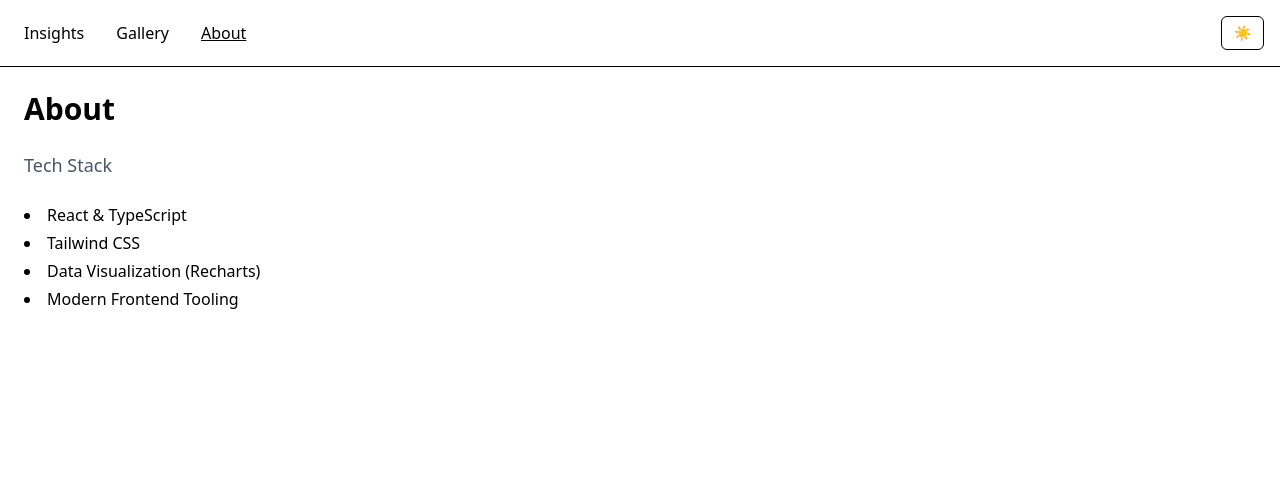
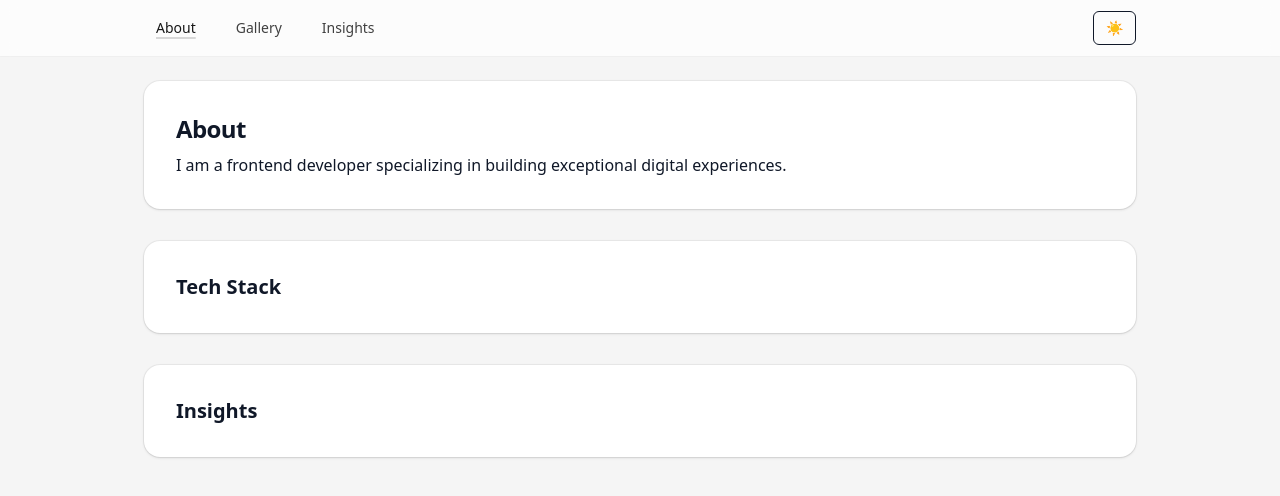
Before and after one commit to Fnorb/react-portfolio-showcase, a React (Vite) app: page /about in a window 1280 px wide. Shown: the top 496 px of the page. Built offline with nearby package versions, Linux system fonts and the light colour scheme.

Commit message:
feat: add clsx, dummy content and more styles

```diff
--- a/package.json
+++ b/package.json
@@ -12,6 +12,7 @@
   },
   "dependencies": {
     "@tailwindcss/vite": "^4.1.13",
+    "clsx": "^2.1.1",
     "framer-motion": "^12.23.13",
     "react": "^19.1.1",
     "react-dom": "^19.1.1",
--- a/src/App.tsx
+++ b/src/App.tsx
@@ -14,7 +14,7 @@ function ScrollToTop() {
 export default function App() {
   const location = useLocation();
   return (
-    <div className="min-h-dvh">
+    <div className="min-h-dvh bg-neutral-100 text-gray-900 dark:bg-neutral-950 dark:text-gray-100 antialiased">
       <Nav />
       <AnimatePresence mode="wait">
         <motion.main
@@ -25,8 +25,11 @@ export default function App() {
           transition={{ duration: 0.18, ease: "easeOut" }}
           className="p-6"
         >
-          <ScrollToTop />
-          <Outlet />
+          {/* zentrierter Container + Max-Breite */}
+          <div className="mx-auto w-full max-w-screen-lg px-2 sm:px-4">
+            <ScrollToTop />
+            <Outlet />
+          </div>
         </motion.main>
       </AnimatePresence>
     </div>
--- /dev/null
+++ b/src/components/Container.tsx
@@ -0,0 +1,9 @@
+type Props = React.PropsWithChildren<{ className?: string }>;
+
+export default function ({ children, className = "" }: Props) {
+  return (
+    <div className={`mx-auto max-w-5xl px-4 md:px-6 ${className}`}>
+      {children}
+    </div>
+  );
+}
--- a/src/components/Navi.tsx
+++ b/src/components/Navi.tsx
@@ -1,24 +1,44 @@
 import { NavLink } from "react-router-dom";
 import ThemeToggle from "./ThemeToggle";
+import clsx from "clsx";
 
 const linkCls = ({ isActive }: { isActive: boolean }) =>
-  `px-2 py-1 rounded transition hover:underline ${isActive ? "underline" : ""}`;
+  clsx(
+    "px-3 py-2 rounded-md text-sm font-medium transition",
+    // Standard-Farbe + Hover
+    "text-neutral-700 hover:text-neutral-900 hover:bg-black/5",
+    "dark:text-neutral-300 dark:hover:text-white dark:hover:bg-white/5",
+    // Aktiv: etwas stärker + ohne Hover-Background
+    isActive &&
+      "text-neutral-900 dark:text-white underline decoration-2 underline-offset-4 decoration-black/15 dark:decoration-white/20 hover:bg-transparent"
+  );
 
 export default function Nav() {
   return (
-    <nav className="p-4 border-b flex items-center gap-4" aria-label="Primary">
-      <NavLink to="/" end className={linkCls}>
-        Insights
+    <header
+      // dünne Linie, transluzenter Balken wie im Mock
+      className="sticky top-0 z-40 border-b border-black/5 dark:border-white/10
+                 bg-white/70 dark:bg-neutral-950/60 backdrop-blur"
+      aria-label="Primary"
+    >
+      <nav className="mx-auto w-full max-w-screen-lg px-4">
+        <div className="h-14 flex items-center gap-4">
+          {/* Reihenfolge wie im Mockup */}
+          <NavLink to="/about" className={linkCls}>
+            About
           </NavLink>
           <NavLink to="/gallery" className={linkCls}>
             Gallery
           </NavLink>
-      <NavLink to="/about" className={linkCls}>
-        About
+          <NavLink to="/" end className={linkCls}>
+            Insights
           </NavLink>
+
           <div className="ml-auto">
             <ThemeToggle />
           </div>
+        </div>
       </nav>
+    </header>
   );
 }
--- /dev/null
+++ b/src/components/Section.tsx
@@ -0,0 +1,27 @@
+import clsx from "clsx";
+import { createElement, type ElementType, type ReactNode } from "react";
+
+type SectionProps = {
+  className?: string;
+  children?: ReactNode;
+  as?: ElementType; // z. B. "section", "article", "div", oder eigene Komponente
+};
+
+export default function Section({
+  className,
+  children,
+  as: Tag = "section",
+}: SectionProps) {
+  return createElement(
+    Tag,
+    {
+      className: clsx(
+        "rounded-2xl bg-white dark:bg-neutral-900",
+        "shadow-sm ring-1 ring-black/5 dark:ring-white/10",
+        "p-6 sm:p-8",
+        className
+      ),
+    },
+    children
+  );
+}
--- a/src/index.css
+++ b/src/index.css
@@ -1,4 +1,6 @@
 @import "tailwindcss";
+
+@custom-variant dark (&:where(.dark, .dark *));
 
 :root {
   color-scheme: light dark;
--- a/src/pages/About.tsx
+++ b/src/pages/About.tsx
@@ -1,15 +1,25 @@
-export default function About() {
+import Section from "../components/Section";
+
+export default function AboutPage() {
   return (
-    <section className="space-y-6">
-      <h1 className="text-3xl font-bold">About</h1>
-      <p className="text-lg text-gray-600 dark:text-gray-300">Tech Stack</p>
+    <div className="space-y-6 sm:space-y-8">
+      <Section>
+        <h1 className="text-2xl font-semibold tracking-tight">About</h1>
+        <p className="mt-2 text-balance">
+          I am a frontend developer specializing in building exceptional digital
+          experiences.
+        </p>
+      </Section>
 
-      <ul className="list-disc list-inside space-y-1">
-        <li>React & TypeScript</li>
-        <li>Tailwind CSS</li>
-        <li>Data Visualization (Recharts)</li>
-        <li>Modern Frontend Tooling</li>
-      </ul>
-    </section>
+      <Section>
+        <h2 className="text-xl font-semibold">Tech Stack</h2>
+        {/* … Badges / Icons … */}
+      </Section>
+
+      <Section>
+        <h2 className="text-xl font-semibold">Insights</h2>
+        {/* … Charts / Cards … */}
+      </Section>
+    </div>
   );
 }
```
Also changed, not shown: 1 other file (tests, documents, lock files or other folders). Lines whose indentation alone changed are shown as unchanged.
